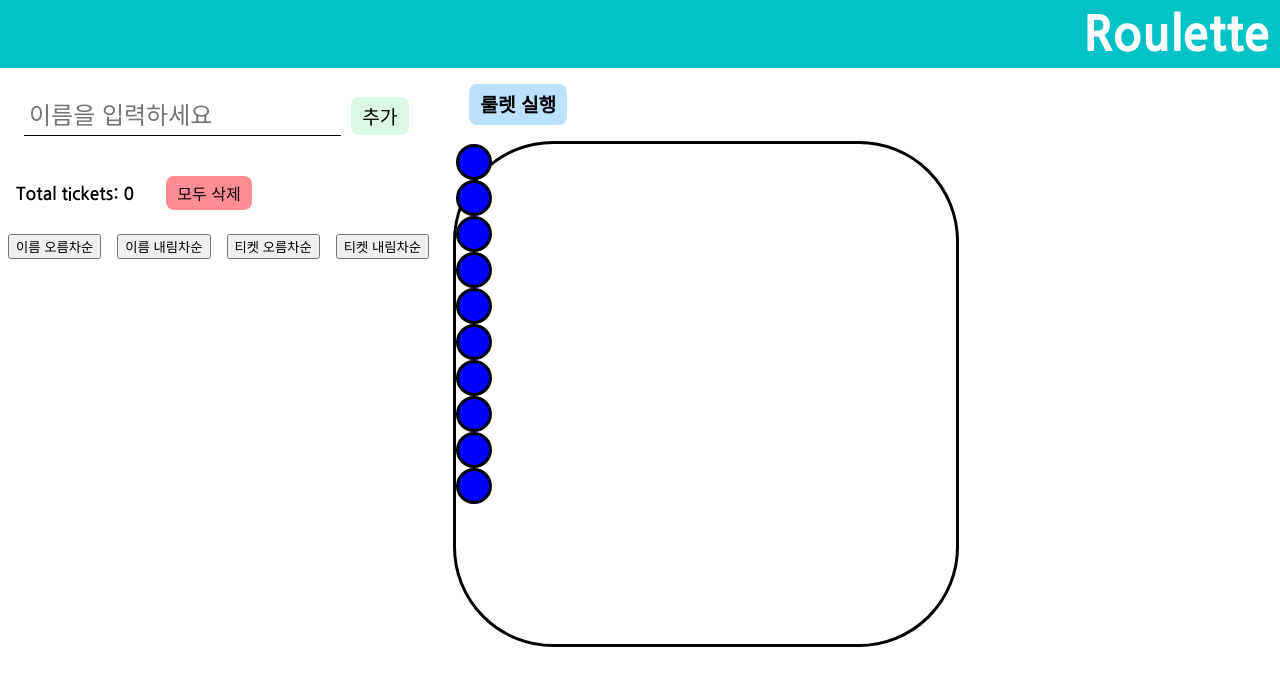
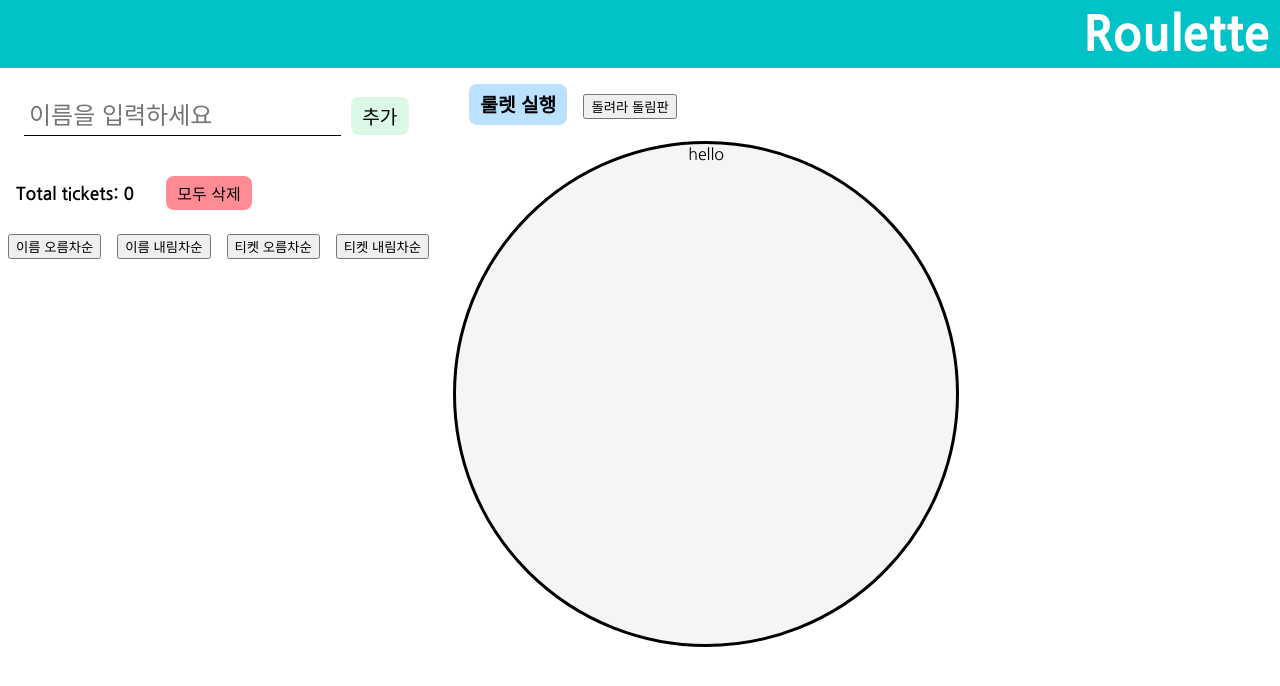
Before and after one commit to JaeHyunLee123/raffle-app, a React (Create React App) app: page / in a window 1280 px wide. Shown: the top 686 px of the page. Built offline with nearby package versions, Linux system fonts and the light colour scheme.

Commit message:
feat: rotating

```diff
--- a/src/components/Roulette.tsx
+++ b/src/components/Roulette.tsx
@@ -4,8 +4,8 @@ import {
   selectRaffle,
   selectTotalTickets,
 } from "src/features/raffle/raffleSlice";
-import { FC, useRef, useState } from "react";
-import styled from "styled-components";
+import { FC, useState } from "react";
+import styled, { keyframes } from "styled-components";
 import { motion } from "framer-motion";
 
 const RouletteBtn = styled.button`
@@ -29,19 +29,25 @@ const WinnerSpan = styled.span`
   font-size: 1.5rem;
 `;
 
-const Circle = styled(motion.div)`
-  width: 30px;
-  height: 30px;
-  border: 3px solid black;
-  border-radius: 100%;
-  background-color: blue;
+const rotate = keyframes`
+    from {
+    transform: rotate(0deg);
+  }
+
+  to {
+    transform: rotate(360deg);
+  }
 `;
 
-const RouletteBound = styled(motion.div)`
+const Circle = styled(motion.div)<{ $isRotate?: boolean }>`
   width: 500px;
   height: 500px;
   border: 3px solid black;
-  border-radius: 100px;
+  border-radius: 100%;
+  background-color: whitesmoke;
+  animation: ${rotate} 4s linear
+    ${(props) => (props.$isRotate ? "inifinte" : "")};
+  text-align: center;
 `;
 
 interface RouletteProps {}
@@ -50,6 +56,8 @@ const Roulette: FC<RouletteProps> = () => {
   const raffleList = useAppSelector(selectRaffle);
   const totalTickets = useAppSelector(selectTotalTickets);
   const dispatch = useAppDispatch();
+
+  const [isRotating, setIsRotating] = useState(false);
 
   const [winner, setWinner] = useState("");
 
@@ -76,17 +84,18 @@ const Roulette: FC<RouletteProps> = () => {
     }
   };
 
-  const constraintsRef = useRef(null);
-
   return (
     <div>
       <RouletteBtn onClick={onRouletteClick}>룰렛 실행</RouletteBtn>
       {winner ? <WinnerSpan>당첨자: {winner}</WinnerSpan> : ""}
-      <RouletteBound ref={constraintsRef}>
-        {[...Array(10)].map((_, i) => (
-          <Circle key={i} />
-        ))}
-      </RouletteBound>
+      <button
+        onClick={() => {
+          setIsRotating(!isRotating);
+        }}
+      >
+        돌려라 돌림판
+      </button>
+      <Circle $isRotate={isRotating}>hello</Circle>
     </div>
   );
 };
--- a/src/features/raffle/Raffle.tsx
+++ b/src/features/raffle/Raffle.tsx
@@ -1,4 +1,4 @@
-import { FC, useEffect, useRef, useState } from "react";
+import { FC, useEffect, useState } from "react";
 import {
   RaffleObj,
   increasement,
@@ -58,6 +58,7 @@ const Name = styled.span`
   font-size: 26px;
 `;
 
+
 interface RaffleProps {
   raffle: RaffleObj;
 }
@@ -88,8 +89,6 @@ const Raffle: FC<RaffleProps> = ({ raffle }) => {
     dispatch(deleteRaffle(raffle.id));
   };
 
-  const constraintsRef = useRef(null);
-
   return (
     <Wrapper>
       <Name>{raffle.name}</Name>
@@ -100,10 +99,6 @@ const Raffle: FC<RaffleProps> = ({ raffle }) => {
       </ButtonWrapper>
       <button onClick={onDeleteClick}>삭제</button>
       <span>당첨 확률: {winPercentage}%</span>
-
-      <motion.div ref={constraintsRef}>
-        <motion.div drag dragConstraints={constraintsRef}></motion.div>
-      </motion.div>
     </Wrapper>
   );
 };
```
